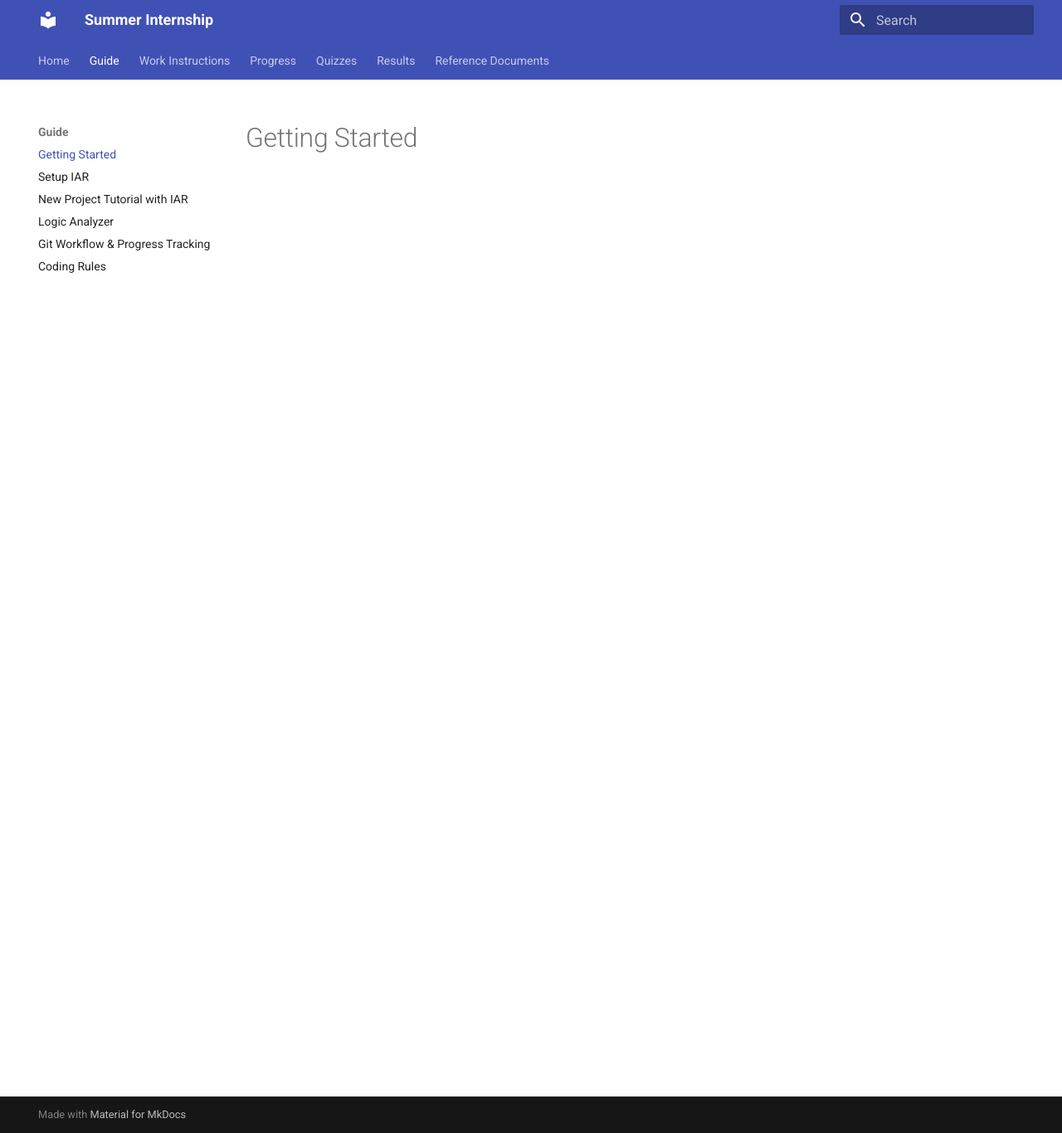
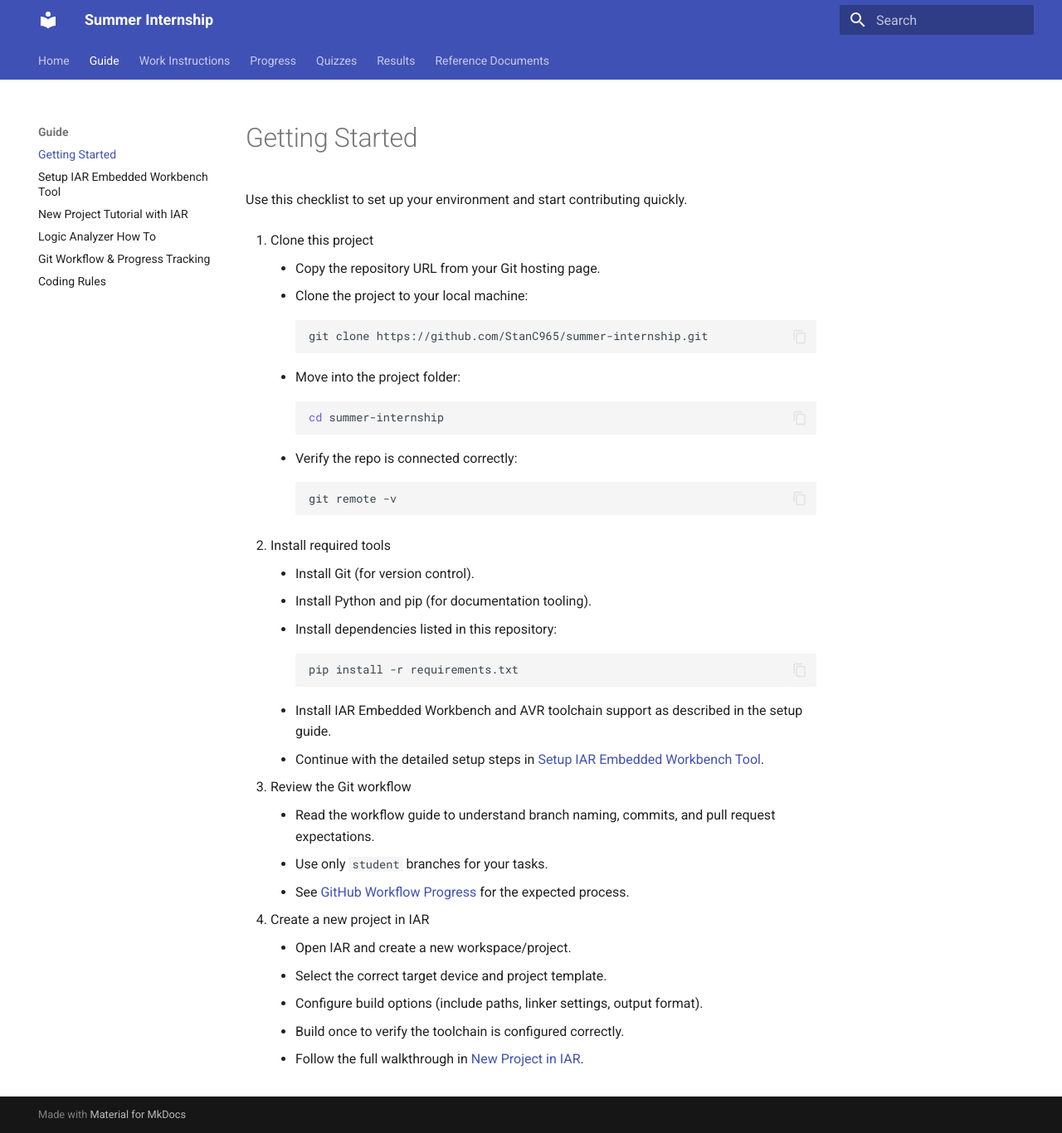
Before and after one commit to StanC965/summer-internship, an MkDocs documentation site: the page built from docs/guide/getting-started.md, in a window 1280 px wide and 1366 px high. Shown: the whole window at 83% size. Built offline with MkDocs 1.6.1 and Material for MkDocs 9.7.7, drawn with Linux system fonts in a browser that asks for light colours.

Commit message:
fix: add/remove stuff

````diff
--- a/docs/guide/getting-started.md
+++ b/docs/guide/getting-started.md
@@ -1 +1,40 @@
 # Getting Started
+
+Use this checklist to set up your environment and start contributing quickly.
+
+1. Clone this project
+	 - Copy the repository URL from your Git hosting page.
+	 - Clone the project to your local machine:
+		 ```bash
+		 git clone https://github.com/StanC965/summer-internship.git
+		 ```
+	 - Move into the project folder:
+		 ```bash
+		 cd summer-internship
+		 ```
+	 - Verify the repo is connected correctly:
+		 ```bash
+		 git remote -v
+		 ```
+
+2. Install required tools
+	 - Install Git (for version control).
+	 - Install Python and pip (for documentation tooling).
+	 - Install dependencies listed in this repository:
+		 ```bash
+		 pip install -r requirements.txt
+		 ```
+	 - Install IAR Embedded Workbench and AVR toolchain support as described in the setup guide.
+	 - Continue with the detailed setup steps in [Setup IAR Embedded Workbench Tool](setup-iar.md).
+
+3. Review the Git workflow
+	 - Read the workflow guide to understand branch naming, commits, and pull request expectations.
+	 - Use only `student` branches for your tasks.
+	 - See [GitHub Workflow Progress](github-workflow-progress.md) for the expected process.
+
+4. Create a new project in IAR
+	 - Open IAR and create a new workspace/project.
+	 - Select the correct target device and project template.
+	 - Configure build options (include paths, linker settings, output format).
+	 - Build once to verify the toolchain is configured correctly.
+	 - Follow the full walkthrough in [New Project in IAR](new-project-iar.md).
--- a/mkdocs.yml
+++ b/mkdocs.yml
@@ -16,9 +16,9 @@ nav:
   - Home: index.md
   - Guide:
       - Getting Started: guide/getting-started.md
-      - Setup IAR: guide/setup-iar.md
+      - Setup IAR Embedded Workbench Tool: guide/setup-iar.md
       - New Project Tutorial with IAR: guide/new-project-iar.md
-      - Logic Analyzer: guide/logic-analyzer.md
+      - Logic Analyzer How To: guide/logic-analyzer.md
       - Git Workflow & Progress Tracking: guide/github-workflow-progress.md
       - Coding Rules: guide/coding-rules.md
   - Work Instructions:
@@ -45,7 +45,9 @@ markdown_extensions:
   - pymdownx.details
   - tables
   - pymdownx.superfences
-  - pymdownx.emoji
+  - pymdownx.emoji:
+      emoji_index: !!python/name:pymdownx.emoji.twemoji
+      emoji_generator: !!python/name:pymdownx.emoji.to_svg
 
 extra_css:
   - assets/css/quiz.css
````
Also changed, not shown: 3 other files.
